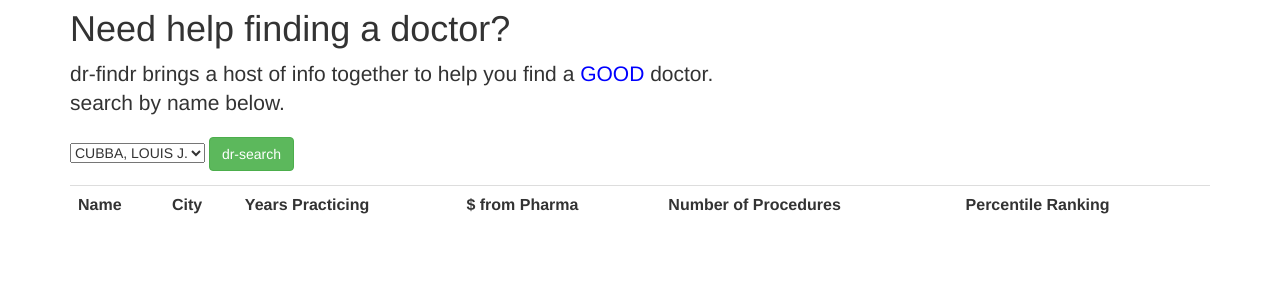
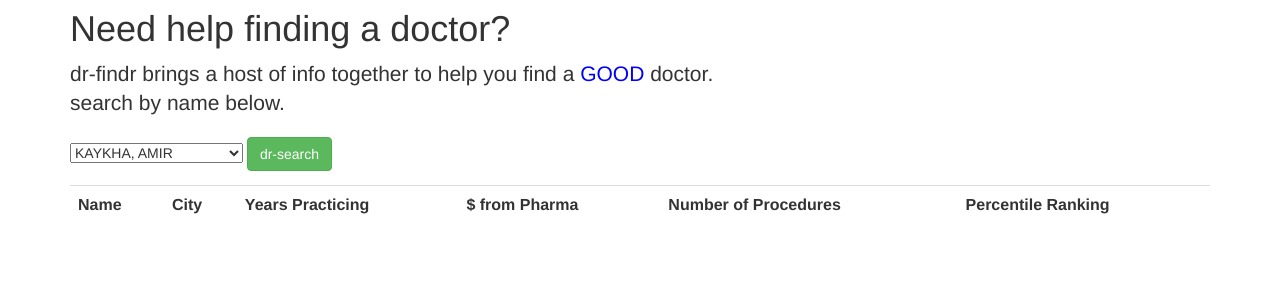
Before and after one commit to lpettingill/dr-findr, a Flask app: page /drsearch in a window 1280 px wide. Shown: the part 51-351 px from the top of the page. Run offline with Flask 2, Linux system fonts and the light colour scheme; lists and menus that the app fills with data are empty; some libraries are stand-ins or nearby versions.

Commit message:
update names

```diff
--- a/app/templates/drsearch.html
+++ b/app/templates/drsearch.html
@@ -67,7 +67,8 @@ response.headers['Cache-Control'] = 'public, max-age=0'
     <form action='/search' methods="get">
         <select class="selectpicker" name="docs">
 
-            <option value="ljc">CUBBA, LOUIS J.</option>
+            <option value="ak">KAYKHA, AMIR</option>
+             <option value="tjh">HONRATH, THOMAS J.</option>
             <option value="jw">WONG, JULIE</option>
         </select>
         <button type="submit" class="btn btn-success">dr-search</button>
--- a/app/views.py
+++ b/app/views.py
@@ -116,7 +116,7 @@ def map():
 @app.route('/search', methods=['get'])
 def search():
 	user_selection2 = request.args.get('docs')
-	sqlsearch={'ljc':"LOUIS J. CUBBA",'jw':"JULIE WONG"}
+	sqlsearch={'ak':"AMIR KAYKHA" ,'jw':"JULIE WONG"}
 
 	with db:
 	    c=db.cursor()
```
Also changed, not shown: 1 other file.
